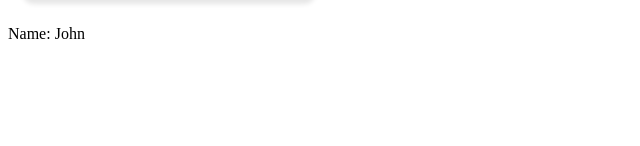
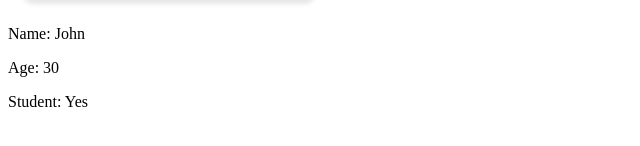
Before and after one commit to MSBandofChoctawIndians/react-template, a React (Vite) app: page / in a window 1280 px wide. Shown: the part 402-548 px from the top of the page, without its empty margins (0-640 px from the left). Built offline with nearby package versions, Linux system fonts and the light colour scheme.

Commit message:
Update Student component props

```diff
--- a/src/App.jsx
+++ b/src/App.jsx
@@ -9,7 +9,7 @@
       <h1>React App</h1>
       <Card />
       <Button />
-      <Student name='John' />
+      <Student name='John' age={30} isStudent={true} />
     </>
   )
 }
--- a/src/Button.jsx
+++ b/src/Button.jsx
@@ -1,7 +1,6 @@
 import React from 'react'
 
 function Button () {
-
   const styles = {
     backgroundColor: 'hsl(200, 100%, 28%)',
     color: 'white',
--- a/src/Student.jsx
+++ b/src/Student.jsx
@@ -1,11 +1,20 @@
 import React from 'react'
+import PropTypes from 'prop-types'
 
 function Student (props) {
   return (
     <div>
       <p>Name: {props.name}</p>
+      <p>Age: {props.age}</p>
+      <p>Student: {props.isStudent ? "Yes" : "No"}</p>
     </div>
   )
 }
 
+Student.propTypes = {
+  name: PropTypes.string.isRequired,
+  age: PropTypes.number.isRequired,
+  isStudent: PropTypes.bool.isRequired
+}
+
 export default Student
```
